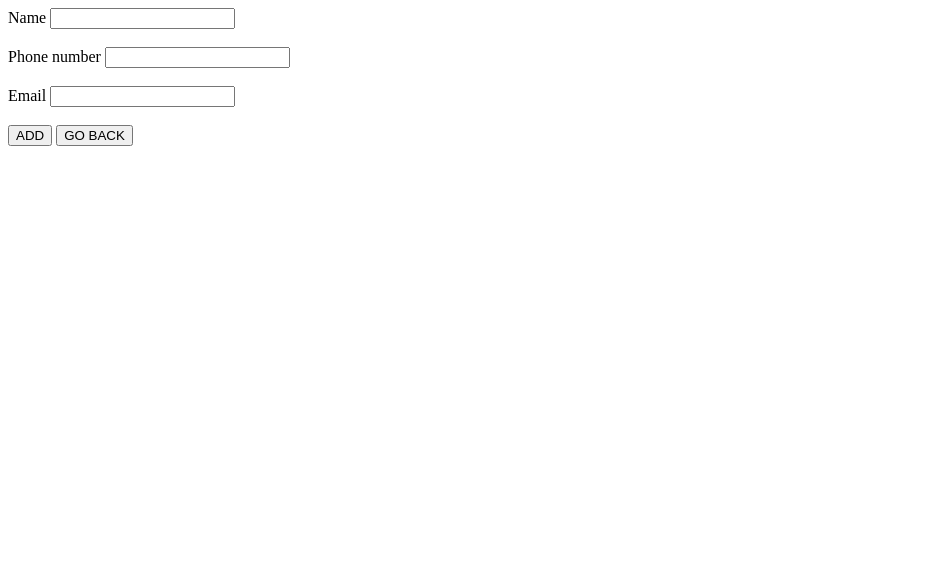
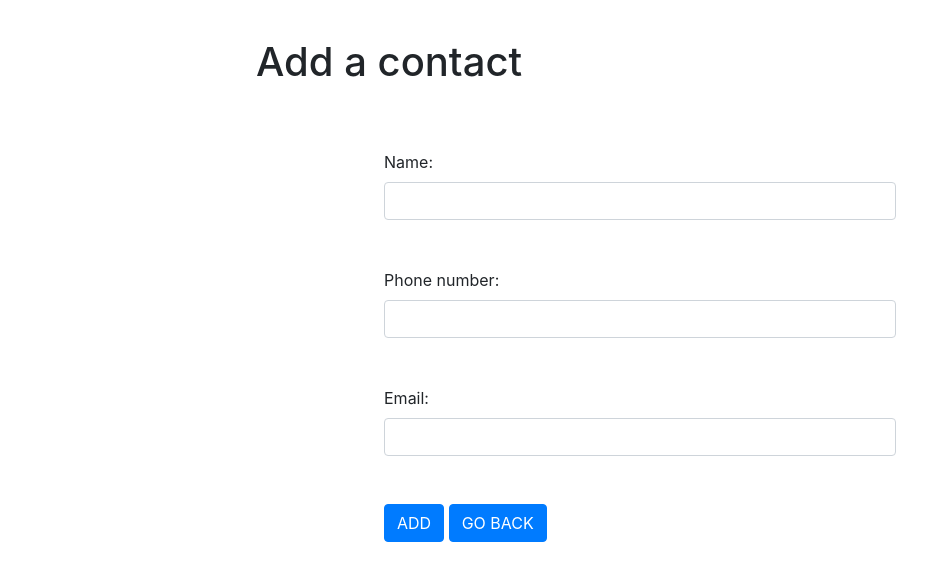
Before and after one commit to M4nu37/contacts, a website: page source/addContact.html in a window 1280 px wide. Shown: the whole page, without its empty margins (0-951 px from the left). Drawn offline with nearby package versions, Linux system fonts and the light colour scheme.

Commit message:
Update addContact.html

```diff
--- a/source/addContact.html
+++ b/source/addContact.html
@@ -4,16 +4,41 @@
         <title>Contacts - Add contact</title>
         <!-- favicon -->
         <link rel="icon" href="./icon/CW.png" type="img/icon">
+
+        <meta name="viewport" content="width=device-width, initial-scale=1">
+
+
+
+        <!-- Latest compiled and minified CSS -->
+        <link rel="stylesheet" href="https://maxcdn.bootstrapcdn.com/bootstrap/4.5.2/css/bootstrap.min.css">
+
+        <!-- jQuery library -->
+        <script src="https://ajax.googleapis.com/ajax/libs/jquery/3.5.1/jquery.min.js"></script>
+
+        <!-- Popper JS -->
+        <script src="https://cdnjs.cloudflare.com/ajax/libs/popper.js/1.16.0/umd/popper.min.js"></script>
+
+        <!-- Latest compiled JavaScript -->
+        <script src="https://maxcdn.bootstrapcdn.com/bootstrap/4.5.2/js/bootstrap.min.js"></script>
+
+        <!--My own css-->
+        <link rel="stylesheet" href="css/my.css" type="text/css">
     </head>
 
     <body>
         <script src="functions.js"></script>
-        <div>
-            Name <input type="text" id="name"><br /><br />
-            Phone number <input type="text" id="phone"><br /><br />
-            Email <input type="text" id="email"><br /><br />
-            <button onclick="addContact()">ADD</button>
-            <button onclick="redirectMain()">GO BACK</button>
+
+        <h1>Add a contact</h1>
+
+        <div class="form">
+            <label for="name">Name:</label>
+            <input type="text" class="form-control" id="name"><br /><br />
+            <label for="phone">Phone number:</label>
+            <input type="text" class="form-control" id="phone"><br /><br />
+            <label for="email">Email:</label>
+            <input type="email" class="form-control" id="email"><br /><br />
+            <button onclick="addContact()" class="btn btn-primary">ADD</button>
+            <button onclick="redirectMain()" class="btn btn-primary">GO BACK</button>
         </div>
     </body>
 </html>
```
